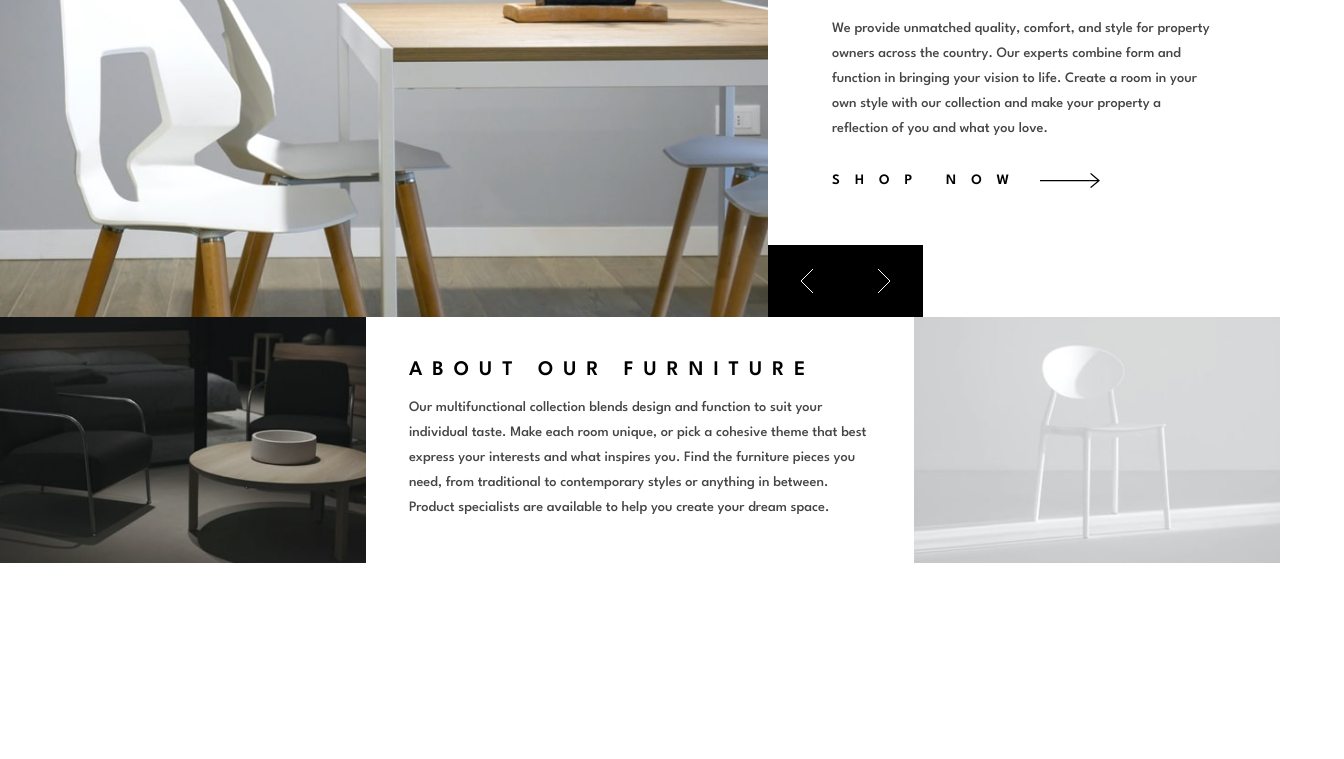
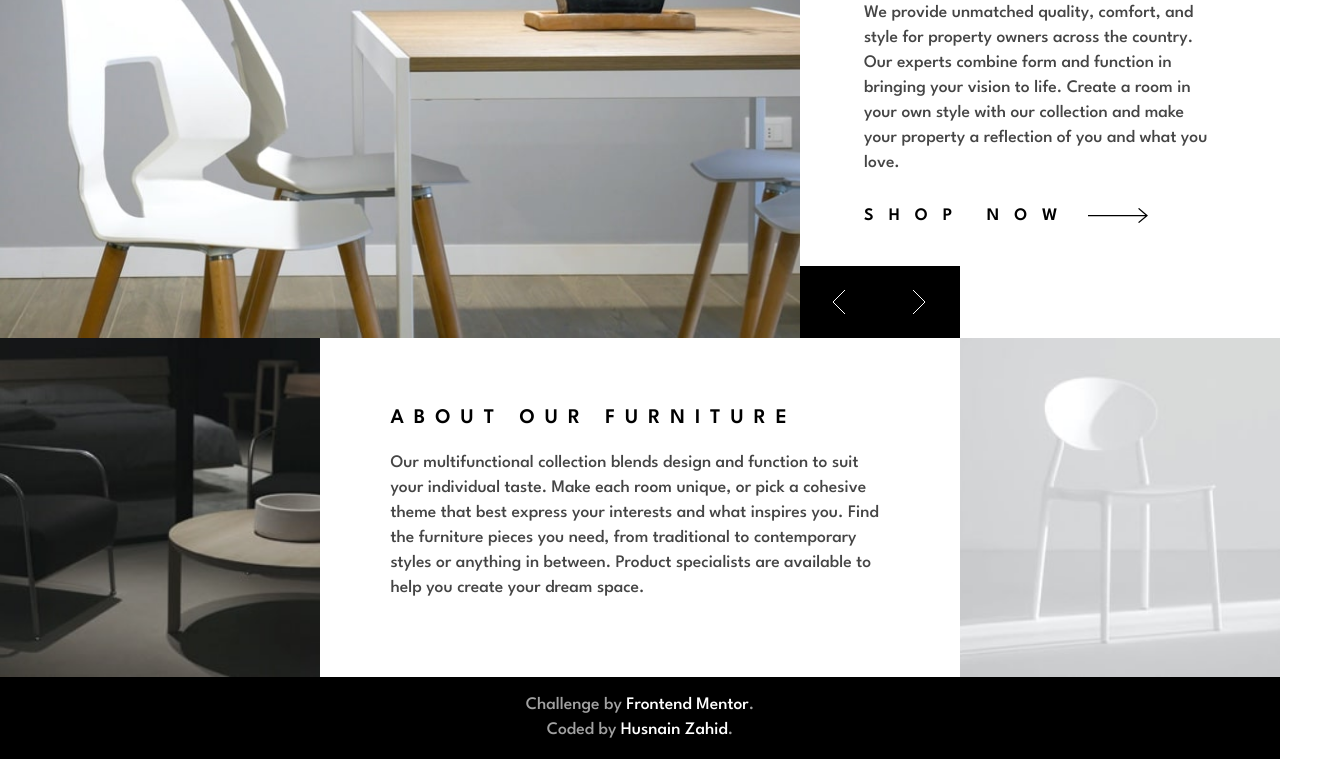
Before and after one commit to husnain214/room-homepage-master, a plain HTML site: page index.html in a window 1280 px wide. Shown: the part 171-930 px from the top of the page, 1344 px wide, since content can reach past the window. Before the commit the page ends 800 px from the top, so only its background shows below. Drawn offline with Linux system fonts and the light colour scheme.

Commit message:
'removed absolute position from the main layout and opted for stacking with grid'

```diff
--- a/index.html
+++ b/index.html
@@ -15,7 +15,7 @@
 
   <title>Frontend Mentor | Room homepage</title>
 </head>
-<body>
+<body class="grid">
   <header class="header-section flex">
     <div class="header-section--nav-brand">
       <a href="#">
@@ -33,6 +33,10 @@
     </div>
 
     <nav class="navigation">
+      <button class="hamburger-btn" aria-expanded="true" id="hamburgerBtn">
+        <img src="./images/icon-hamburger.svg" role="svg" alt="hamburger menu icon" height="18" width="25">
+      </button>
+
       <ul class="navigation--nav-list flex" role="list">
         <li class="navigation--nav-list__nav-item fs-100 fw-500 text-primary-1 lowercase" role="listitem"><a href="#">Home</a></li>
         <li class="navigation--nav-list__nav-item fs-100 fw-500 text-primary-1 lowercase" role="listitem"><a href="#">Shop</a></li>
@@ -43,10 +47,9 @@
   </header>
 
   <main class="main-section grid">
-    <section class="main-section--row-1 grid">
-      <ul class="main-section--row-1--image-list grid">
+    <ul class="main-section--image-list bg-primary-3 grid">
       <li aria-hidden="false">
-          <picture class="main-section--row-1__picture bg-primary-3">
+        <picture class="main-section__picture bg-primary-3">
           <source srcset="./images/desktop-image-hero-1.jpg" media="(min-width: 600px)"/>
           <img
             src="./images/mobile-image-hero-1.jpg"
@@ -59,7 +62,7 @@
         </picture>
       </li>
       <li aria-hidden="true">
-          <picture class="main-section--row-1__picture bg-primary-3">
+        <picture class="main-section__picture bg-primary-3">
           <source srcset="./images/desktop-image-hero-2.jpg" media="(min-width: 600px)"/>
           <img
             src="./images/mobile-image-hero-2.jpg"
@@ -72,7 +75,7 @@
         </picture>
       </li>
       <li aria-hidden="true">
-          <picture class="main-section--row-1__picture bg-primary-3">
+        <picture class="main-section__picture bg-primary-3">
           <source srcset="./images/desktop-image-hero-3.jpg" media="(min-width: 600px)"/>
           <img
             src="./images/mobile-image-hero-3.jpg"
@@ -81,16 +84,25 @@
             loading="lazy"
             decoding="async"
             fetchpriority="high"
-
           >
         </picture>
       </li>
     </ul>
 
-      <div class="hero-content-1 bg-primary-1 grid">
-        <ul class="main-section--article-list grid">
+    <div class="main-section--arrow-buttons grid">
+      <button class="main-section--hero-content-1--arrow-buttons__left-btn bg-primary-4" id="leftBtn" onclick="handleLeftBtn()">
+        <img src="./images/icon-angle-left.svg" />
+      </button>
+
+      <button class="main-section--hero-content-1--arrow-buttons__right-btn bg-primary-4" id="rightBtn" onclick="handleRightBtn()">
+        <img src="./images/icon-angle-right.svg" />
+      </button>
+    </div>
+
+    <div class="main-section--hero-content-1 bg-primary-1 grid">
+      <ul class="hero-content-1--article-list grid">
         <li aria-hidden="false">
-            <article class="main-section--article-list__article bg-primary-1 grid text-primary-4 fs-500">
+          <article class="hero-content-1--article-list__article bg-primary-1 grid text-primary-4 fs-500">
             <h1 class="article-title fs-700 fw-700">Discover innovative ways to decorate</h1>
             <p class="subtitle text-primary-3 fw-500">We provide unmatched quality, comfort, and style for property owners across the country.
               Our experts combine form and function in bringing your vision to life. Create a room in your
@@ -111,12 +123,12 @@
           </article>
         </li>
         <li aria-hidden="true">
-            <article class="main-section--article-list__article bg-primary-1 grid text-primary-4 fs-500">
+          <article class="hero-content-1--article-list__article bg-primary-1 grid text-primary-4 fs-500">
             <h1 class="article-title fs-700 fw-700">We are available all across the globe</h1>
             <p class="subtitle text-primary-3 fw-500">With stores all over the world, it's easy for you to find furniture for your home or place of business.
               Locally, we're in most major cities throughout the country. Find the branch nearest you using our
               store locator. Any questions? Don't hesitate to contact us today.</p>
-              <button class="shop-btn bg-primary-1 flex fw-600 uppercase letter-spacing-200">
+            <button class="shop-btn flex bg-primary-1 flex fw-600 uppercase letter-spacing-200">
               <span>Shop now</span>
               <img
                 src="./images/icon-arrow.svg"
@@ -132,7 +144,7 @@
           </article>
         </li>
         <li aria-hidden="true">
-            <article class="main-section--article-list__article grid bg-primary-1 text-primary-4 fs-500">
+          <article class="hero-content-1--article-list__article grid bg-primary-1 text-primary-4 fs-500">
             <h1 class="article-title fs-700 fw-700">Manufactured with the best materials</h1>
             <p class="subtitle text-primary-3 fw-500">Our modern furniture store provide a high level of quality. Our company has invested in advanced technology
               to ensure that every product is made as perfect and as consistent as possible. With three decades of
@@ -153,21 +165,9 @@
           </article>
         </li>
       </ul>
+    </div>
 
-        <div class="main-section--hero-content-1--arrow-buttons grid">
-          <button class="main-section--hero-content-1--arrow-buttons__left-btn bg-primary-4" id="leftBtn" onclick="handleLeftBtn()">
-            <img src="./images/icon-angle-left.svg" />
-          </button>
-
-          <button class="main-section--hero-content-1--arrow-buttons__right-btn bg-primary-4" id="rightBtn" onclick="handleRightBtn()">
-            <img src="./images/icon-angle-right.svg" />
-          </button>
-        </div>
-      </div>
-    </section>
-
-    <section class="main-section--row-2 grid">
-      <picture class="bg-primary-3">
+    <picture class="main-section--picture bg-primary-3">
       <img
         src="./images/image-about-dark.jpg"
         alt="picture of furniture"
@@ -178,7 +178,7 @@
       />
     </picture>
 
-      <div class="hero-content-2 bg-primary-1 grid fs-500 fw-500">
+    <div class="main-section--hero-content-2 bg-primary-1 grid fs-500 fw-500">
       <h3 class="article-title text-primary-4 fs-600 fw-600 letter-spacing-100 uppercase">About our furniture</h3>
       <p class="subtitle text-primary-3">Our multifunctional collection blends design and function to suit your individual taste.
         Make each room unique, or pick a cohesive theme that best express your interests and what
@@ -186,7 +186,7 @@
         or anything in between. Product specialists are available to help you create your dream space.</p>
     </div>
 
-      <picture class="bg-primary-3">
+    <picture class="main-section--picture bg-primary-3">
       <img
         src="./images/image-about-light.jpg"
         alt="picture of furniture"
@@ -196,14 +196,11 @@
         fetchpriority="low"
       />
     </picture>
-    </section>
   </main>
 
-  <!-- <footer class="footer-section">
-    <div class="attribution">
-      Challenge by <a href="https://www.frontendmentor.io?ref=challenge" target="_blank">Frontend Mentor</a>.
-      Coded by <a href="#">Your Name Here</a>.
-    </div>
-  </footer>  -->
+  <footer class="footer-section bg-primary-4">
+    <p class="fs-500 fw-500 text-primary-2 text-center">Challenge by <a class="text-primary-1" href="https://www.frontendmentor.io?ref=challenge" target="_blank">Frontend Mentor</a>.</p>
+    <p class="fs-500 fw-500 text-primary-2 text-center">Coded by <a class="text-primary-1" href="#">Husnain Zahid</a>.</p>
+  </footer>
 </body>
 </html>
--- a/style.css
+++ b/style.css
@@ -10,7 +10,7 @@
 
   --fs-700: 2.5rem;
   --fs-600: 1.3rem;
-  --fs-500: .9rem;
+  --fs-500: clamp(1.1rem, 1.05rem ,1rem);
 }
 
 *, *::before, *::after {
@@ -22,6 +22,7 @@
 body {
   min-height: 100vh;
   font-family: 'League Spartan', sans-serif;
+  align-items: flex-start;
 }
 
 img, picture {
@@ -33,7 +34,10 @@ ul { list-style: none; }
 
 button { all: unset;  cursor: pointer; }
 
-*:focus-visible { outline:2px solid hsl(0, 0%, 0%); }
+*:focus-visible {
+  outline-offset: 1rem;
+	outline: dotted;
+}
 
 a { text-decoration: none; }
 
@@ -70,16 +74,20 @@ button, a { font: inherit; color: inherit; }
 .letter-spacing-200 { letter-spacing: 15px; }
 .letter-spacing-100 { letter-spacing: 10px; }
 
-:where(h1, h2, h3) + p { line-height: 1.5625rem; }
+.text-center { text-align: center; }
 
-header.flex {
-  position: fixed;
-  width: 100%;
+:where(h1, h2, h3) + p , footer { line-height: 1.5625rem; }
+
+.header-section.flex {
   padding: 3em 4em;
   align-items: center;
   gap: 3em;
-  z-index: 1;
+  z-index: 5;
 }
+
+.header-section, .main-section { grid-area: 1 / 1 / 2 / 2; }
+
+.navigation { position: relative; }
 
 .navigation--nav-list.flex { gap: 2em; }
 .navigation--nav-list__nav-item { position: relative; padding: .5em 0; }
@@ -99,26 +107,39 @@ header.flex {
 
 .navigation--nav-list__nav-item:where(:hover, :focus)::before { width: 15px; }
 
-.main-section--row-1.grid {
-  grid-template-columns: 1.5fr 1fr;
-  justify-items: stretch;
-  align-items: stretch;
+@media (width > 1000px) {
+  .main-section.grid {
+    grid-template-columns: repeat(8, 1fr);
+    grid-template-rows: 1.5fr 1fr;
+  }
+
+  .main-section--image-list { grid-area: 1 / 1 / 2 / 6; }
+
+  .main-section--arrow-buttons { grid-area: 1 / 6 / 2 / 7 }
+
+  .main-section--hero-content-1 { grid-area: 1 / 6 / 2 / 9; }
+
+  .main-section--picture:nth-of-type(1) { grid-area: 2 / 1 / 3 / 3; }
+
+  .main-section--hero-content-2 { grid-area: 2 / 3 / 3 / 7; }
+
+  .main-section--picture:nth-of-type(2) { grid-area: 2 / 7 / 3 / 9; }
 }
 
-.main-section--row-1__picture img {
+
+:where(.main-section--picture,  .main-section--image-list) :where(picture, img) {
   object-fit: cover;
+  height: 100%;
   width: 100%;
-  height: 100%;
 }
 
-.hero-content-1.grid {
-  position: relative;
+.main-section--hero-content-1.grid {
   align-content: center;
   padding: 4em 4em 7em 4em;
 }
 
-.main-section--article-list__article,
-.hero-content-2 {
+.hero-content-1--article-list__article,
+.main-section--hero-content-2 {
   gap: 2rem;
   justify-items: start;
 }
@@ -129,49 +150,96 @@ header.flex {
   transition: opacity 150ms ease-in;
 }
 
+.shop-btn img { transition: translate 200ms ease-out; }
+
 .shop-btn:where(:hover, :focus) { opacity: 0.6; }
 
-.main-section--hero-content-1--arrow-buttons.grid {
+.shop-btn:focus-visible { outline: transparent; }
+
+.shop-btn:where(:hover, :focus) img { translate: 10px; }
+
+.main-section--arrow-buttons.grid {
   grid-template-columns: 1fr 1fr;
-  align-content: stretch;
-  max-width: fit-content;
-  position: absolute;
-  bottom: 0;
-  left: 0;
+  z-index: 5;
+  align-self: self-end;
+  justify-self: stretch;
 }
 
-.main-section--hero-content-1--arrow-buttons button {
+.main-section--arrow-buttons button {
   padding: 1.5em 1.98em;
   transition: opacity 200ms ease-in;
   opacity: 1;
 }
 
-.main-section--hero-content-1--arrow-buttons button:where(:hover, :focus, :focus-visible) {
+.main-section--arrow-buttons button:where(:hover, :focus-visible) {
   opacity: 0.8;
   outline-color: transparent;
 }
 
-.main-section--row-2.grid { grid-template-columns: 1fr 1.5fr 1fr; }
-
-.main-section--row-2 img {
-  object-fit: cover;
-  height: 100%;
+.main-section--hero-content-2.grid {
+  gap: 1em;
+  padding: clamp(4em, 5vw, 3em);
 }
 
-.hero-content-2.grid {
-  gap: 1em;
-  padding: 3em;
+.main-section--image-list, .hero-content-1--article-list { gap: 0; }
+
+:where(.main-section--image-list, .hero-content-1--article-list) li {
+  transition: opacity 400ms ease-in-out 10ms;
 }
 
-:where(.main-section--row-1--image-list, .main-section--article-list) { gap: 0; overflow: hidden; }
+:where(.main-section--image-list, .hero-content-1--article-list) li[aria-hidden="false"] {
+  opacity: 1;
+  visibility: visible;
+}
 
-:where(.main-section--row-1--image-list, .main-section--article-list) li { transition: opacity 300ms; }
+:where(.main-section--image-list, .hero-content-1--article-list) li[aria-hidden="true"] {
+  opacity: 0;
+  visibility: hidden;
+}
 
-:where(.main-section--row-1--image-list, .main-section--article-list) li[aria-hidden="false"] { opacity: 1; }
+:where(.main-section--image-list, .hero-content-1--article-list) li { grid-column: 1 / 1; grid-row: 1 / 1; }
 
-:where(.main-section--row-1--image-list, .main-section--article-list) li[aria-hidden="true"] { opacity: 0; }
+.footer-section { padding: 1em 0; }
 
-:where(.main-section--row-1--image-list, .main-section--article-list) li {
-  grid-column: 1 / 1;
-  grid-row: 1 / 1;
+@media (width < 1100px) {
+  .main-section--arrow-buttons, .main-section--image-list {
+    grid-row-start: 1;
+    grid-column-start: 1;
+    grid-row-end: auto;
+  }
+
+  .main-section--arrow-buttons.grid {
+    justify-self: baseline;
+    margin-left: auto;
+  }
 }
+
+@media (width < 500px) {
+  .header-section.flex {
+    justify-content: center;
+  }
+}
+
+.hamburger-btn {
+  position: absolute;
+  inset: 0;
+  padding: 1em;
+  top: -1.6rem;
+  left: -18rem;
+}
+
+.navigation:has(.hamburger-btn[aria-expanded='true']) {
+  position: absolute;
+  top: 0;
+  width: 100%;
+  background-color: var(--clr-primary-1);
+}
+
+.navigation:has(.hamburger-btn[aria-expanded='false']) > .navigation--nav-list {
+  display: none;
+}
+
+.navigation:has(.hamburger-btn[aria-expanded='true']) > .navigation--nav-list {
+  display: flex;
+  background-color: red;
+}
```
Also changed, not shown: script.js (+7 -5 lines). Lines whose indentation alone changed are shown as unchanged.
